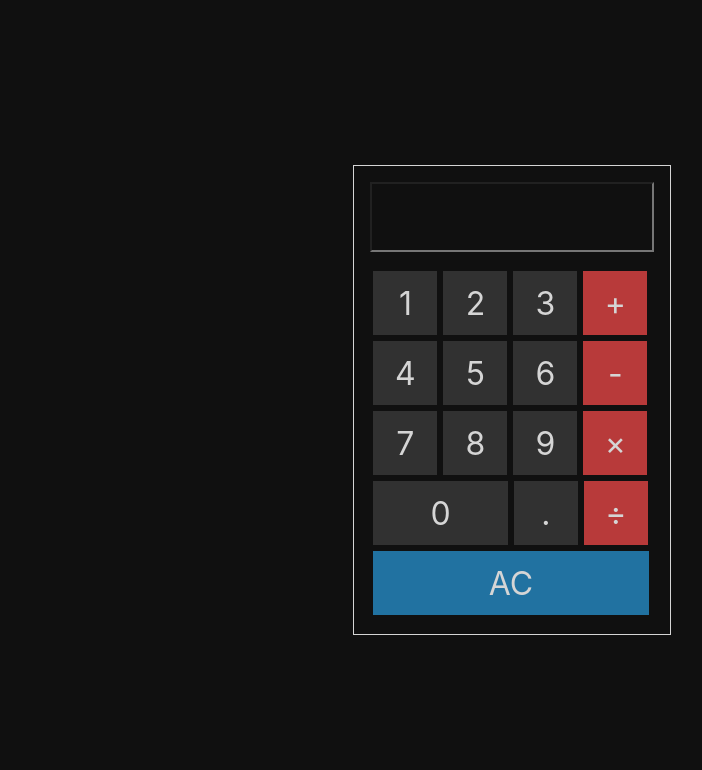
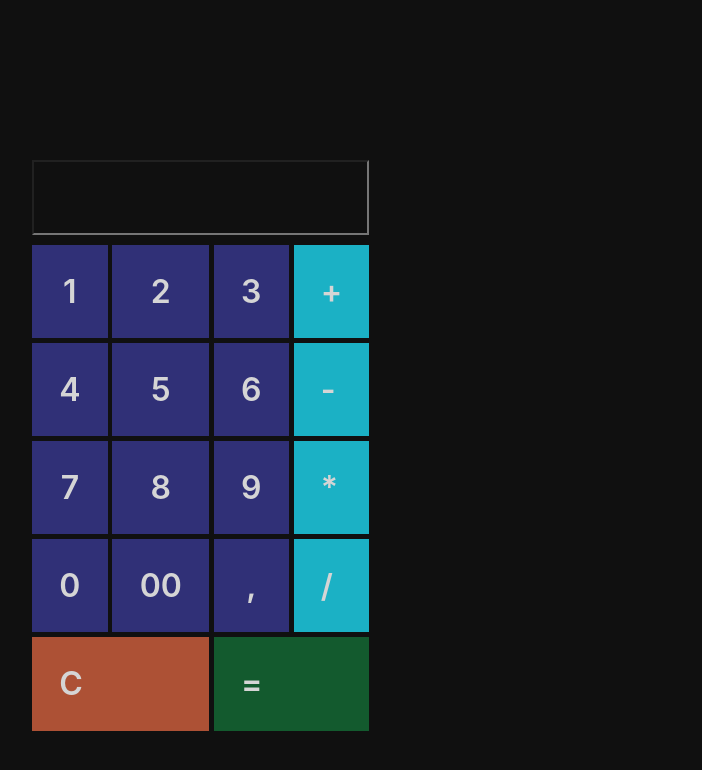
Before and after one commit to EnergyREX/miniProjects, a plain HTML site: page 5. Calculator/index.html in a window 1280 px wide. Shown: the whole page, without its empty margins (128-830 px from the left). Drawn offline with Linux system fonts and the light colour scheme.

Commit message:
Ended Calculator project.

```diff
--- a/5. Calculator/index.html
+++ b/5. Calculator/index.html
@@ -3,38 +3,34 @@
 <head>
     <meta charset="UTF-8">
     <meta name="viewport" content="width=device-width, initial-scale=1.0">
-    <title>Document</title>
+    <title>Calculator</title>
     <link rel="stylesheet" href="style.css">
+    <script src="https://kit.fontawesome.com/95bcbf656c.js" crossorigin="anonymous"></script>
 </head>
 <body>
-    <section class="container">
-        <input class="input-area" type="number">
-        <section class="num-row">
-            <button class="btn number">1</button>
-            <button class="btn number">2</button>
-            <button class="btn number">3</button>
-            <button class="btn operator">+</button>
-        </section>
-        <section class="num-row">
-            <button class="btn number">4</button>
-            <button class="btn number">5</button>
-            <button class="btn number">6</button>
-            <button class="btn operator">-</button>
-        </section>
-        <section class="num-row">
-            <button class="btn number">7</button>
-            <button class="btn number">8</button>
-            <button class="btn number">9</button>
-            <button class="btn operator">×</button>
-        </section>
-        <section class="num-row">
-            <button class="btn number0">0</button>
-            <button class="btn number">.</button>
-            <button class="btn operator">÷</button>
-        </section>
-        <section class="num-row">
-            <button class="btn ac">AC</button>
-        </section>
+    <section class="container__calculator">
+    <div class="calculator__numbers">
+        <input class="calculator__inputArea" type="text">
+        <p class="numbers__number">1</p>
+        <p class="numbers__number">2</p>
+        <p class="numbers__number">3</p>
+        <p class="numbers__number--operator">+</p>
+        <p class="numbers__number">4</p>
+        <p class="numbers__number">5</p>
+        <p class="numbers__number">6</p>
+        <p class="numbers__number--operator">-</p>
+        <p class="numbers__number">7</p>
+        <p class="numbers__number">8</p>
+        <p class="numbers__number">9</p>
+        <p class="numbers__number--operator">*</p>
+        <p class="numbers__number">0</p>
+        <p class="numbers__number">00</p>
+        <p class="numbers__number">,</p>
+        <p class="numbers__number--operator">/</p>
+        <p class="numbers__number--c">C</p>
+        <p class="numbers__number--equals">=</p>
+
+    </div>
     </section>
     <script src="index.js" type="text/javascript"></script>
 </body>
--- a/5. Calculator/index.js
+++ b/5. Calculator/index.js
@@ -1,14 +1,33 @@
 'use strict';
 
-const btnOperators = document.querySelectorAll(".btn .operator")
-const btnNumbers = document.querySelectorAll(".btn .number")
-const inputNumbers = document.querySelector(".input-area");
+const btnNumbers = document.querySelectorAll(".numbers__number");
+const btnOperators = document.querySelectorAll(".numbers__number--operator");
+const btnReset = document.querySelector(".numbers__number--c");
+const btnEquals = document.querySelector(".numbers__number--equals");
+const inputArea = document.querySelector(".calculator__inputArea");
 
+btnNumbers.forEach((num) => num.addEventListener('click', () => {
+    inputArea.value = inputArea.value + num.innerHTML;
+}));
 
+btnOperators.forEach((operator) => operator.addEventListener('click', () => {
+    inputArea.value = inputArea.value + operator.innerHTML;
+}));
 
-inputNumbers.addEventListener('keypress', () => {
-    const pressedKey = event.key;
-    if (pressedKey === '1' || btnOperators[0]) {
-        inputNumbers.innerHTML = inputNumbers.innerHTML + '1';
+btnReset.addEventListener('click', () => {
+    inputArea.value = " ";
+    console.log("Cleared!")
+})
+
+btnEquals.addEventListener('click', () => {
+    try {
+        let inputValue = inputArea.value;
+        console.log(typeof inputValue); // Añadir esto para depuración
+        let operation = eval(inputValue);
+        console.log(`The result is ${operation}`);
+        inputArea.value = operation;
+    } catch (error) {
+        console.error(`Error: ${error}`);
+        inputArea.value = "Error";
     }
-})
+});
--- a/5. Calculator/style.css
+++ b/5. Calculator/style.css
@@ -5,83 +5,83 @@
     margin: 0px;
 }
 
-button .btn {
-    width: 24px;
-    height: 24px;
+
+.container__calculator {
+    padding: 10rem;
 }
 
-body {
-    display: flex;
-    justify-content: center;
-    align-items: center;
-    height: 100vh;
-}
-
-.container {
-    display: flex;
-    flex-flow:column wrap-reverse;
-    border: 1px solid;
+.calculator__inputArea {
+    font-size: 2rem;
+    margin-bottom: 0.3rem;
+    grid-column: 1 / 5;
     padding: 1rem;
 }
 
-.num-row {
-    display: flex;
-    flex-wrap: wrap-reverse;
+.calculator__numbers {
+    display: grid;
+    grid-template-columns: repeat(4, 0fr);
+    gap: 0.3rem;
+    font-size: 2rem;
 }
 
-.input-area {
-    display: block;
-    width: 17.2rem;
-    height: 4rem;
-    font-size: 3rem;
-    margin-bottom: 1rem;
+.numbers__number {
+    display: flex;
+    flex-direction: column;
+    align-items: center;
+    background-color: rgb(48, 48, 119);
+    padding: 1.7rem;
+    font-weight: 600;
+    user-select: none;
+    cursor: pointer;
 }
 
-.last {
-    align-self: flex-end;
-    text-align: right;
+.numbers__number--c {
+    display: flex;
+    align-self: center;
+    background-color: rgb(173, 81, 53);
+    padding: 1.7rem;
+    grid-column: 1 / 3;
+    font-weight: 600;
+    text-align: center;
+    user-select: none;
+    cursor: pointer;
 }
 
-.btn {
-    width: 4rem;
-    height: 4rem;
-    font-size: 2rem;
-    border: 0px solid;
+.numbers__number--operator {
+    display: flex;
+    align-self: center;
+    background-color: rgb(27, 177, 197);
+    padding: 1.7rem;
+    font-weight: 600;
+    text-align: center;
+    user-select: none;
     cursor: pointer;
-    margin: 3px;
 }
 
-.number {
-    background-color: #313131;
+.numbers__number--equals {
+    display: flex;
+    align-self: center;
+    background-color: rgb(19, 90, 46);
+    padding: 1.7rem;
+    grid-column: 3 / 5;
+    font-weight: 600;
+    text-align: center;
+    user-select: none;
+    cursor: pointer;
 }
 
-
-.number:hover {
-    background-color: #252525;
+.numbers__number--equals:hover {
+    background-color: rgb(19, 168, 76);
 }
 
-.number0 {
-    background-color: #313131;
-    width: 8.4rem;
+.numbers__number--operator:hover {
+    background-color: rgb(16, 140, 156);
 }
 
-.number0:hover {
-    background-color: #252525;
-    width: 8.4rem;
-}
-.operator {
-    background-color: #b83a3a;
+.numbers__number--c:hover {
+    background-color: rgb(224, 66, 18);
 }
 
-.operator:hover {
-    background-color: #ca3232;
+.numbers__number:hover {
+    background-color: rgb(54, 77, 153);
 }
-
-.ac {
-    width: 17.2rem;
-    background-color: #2172a1;
-}
-
-.ac:hover {
-    background-color: #1e5d81;
-}
```
Also changed, not shown: 4. Sidebar/style.css (line endings or trailing spaces).
